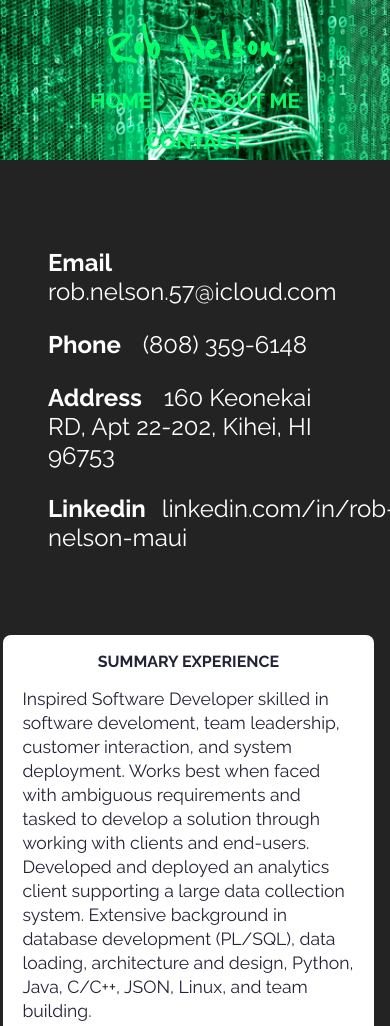
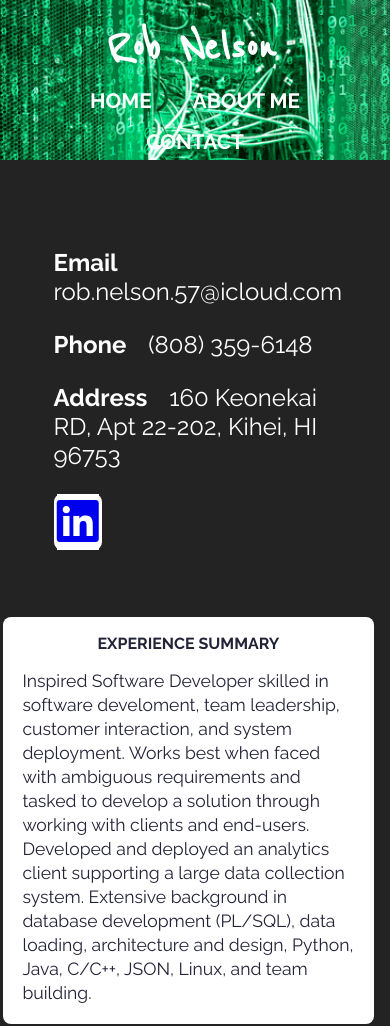
Before and after one commit to rob96753/rob96753.github.io, a website: page pages/cv.html in a window 390 px wide. Shown: the top 1026 px of the page. Drawn offline with Linux system fonts and the light colour scheme.

Commit message:
Updated the CV-styles for teh linked in icon/font awesome

```diff
--- a/css/cv-styles.css
+++ b/css/cv-styles.css
@@ -2,6 +2,8 @@
   --section-text-color: #232338;
   --section-background-color: #FFFFFF;
   --skill-background-color: #00FF6c;
+  --accent-color: #00FF6c;
+  --header-text-color: #FFF;
 }
 
 
@@ -21,6 +23,8 @@ body {
   font-size: 3rem;
   display: flex;
 }
+
+
 
 .section-contact-info-Name {
   width: 60%;
@@ -221,6 +225,22 @@ body {
   visibility: visible;
 }
 
+.linked-in{
+  text-align: left;
+  font-weight: normal;
+  font-size: 3rem;
+  background-color: var(--section-background-color);
+  width: 3rem;
+  height: 3.5rem;
+  padding: 0;
+  border-radius: .5rem;
+}
+
+.linked-in a {
+  padding: 0;
+  margin: .2rem;
+}
+
 @media (max-width:80rem) {
   .section-skills {
     display: grid;
@@ -395,6 +415,24 @@ body {
   .section-education p span{
     font-weight: bold;
   }
+
+  .header-text-box h1 {
+    color: var(--header-text-color);
+    font-weight: bold;
+  }
+
+  nav a {
+    color: var(--header-text-color);
+    font-weight: bold;
+  }
+
+  nav a:hover,
+  nav a:focus,
+  nav a:visited{
+    color: var(--header-text-color);
+    background-color: var(--accent-color);
+    font-weight: bold;
+  }
 }
 
 
--- a/pages/cv.html
+++ b/pages/cv.html
@@ -6,6 +6,7 @@
   <link href="../css/styles.css" rel="stylesheet" type="text/css">
   <link href="../css/cv-styles.css" rel="stylesheet" type="text/css">
   <meta name="viewport" content="width=device-width,initial-scale=1">
+  <script src="https://kit.fontawesome.com/6ea8a89742.js" crossorigin="anonymous"></script>
 </head>
 <body>
 <header class="header-text-box" id="index-header-text-box">
@@ -27,11 +28,13 @@
         <p><span>Email   </span>rob.nelson.57@icloud.com</p>
         <p><span>Phone   </span>(808) 359-6148</p>
         <p><span>Address </span>160 Keonekai RD, Apt 22-202, Kihei, HI 96753</p>
-        <p><span>Linkedin</span>linkedin.com/in/rob-nelson-maui</p>
+        <div class="linked-in">
+          <a href="https://linkedin.com/in/rob-nelson-maui" ><i class="fab fa-linkedin"></i></a>
+        </div>
       </div>
   </div>
   <div class="section-objective-summary">
-    <h1>Summary Experience</h1>
+    <h1>Experience Summary</h1>
     <p>Inspired Software Developer skilled in software develoment, team leadership, customer interaction, and system deployment. Works best when faced with ambiguous requirements and tasked to develop a solution through working with clients and end-users. Developed and deployed an analytics client supporting a large data collection system. Extensive background in database development (PL/SQL), data loading, architecture and design, Python, Java, C/C++, JSON, Linux, and team building.</p>
   </div>
   <!-- Skills Summary -->
```
